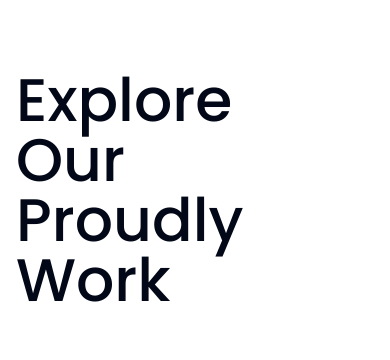
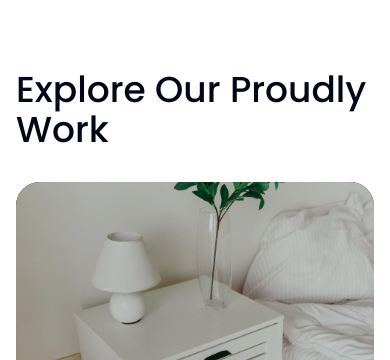
Before and after one commit to shashankaz/relix, a React (Vite) app: page / in a window 390 px wide. Shown: the part 2197-2557 px from the top of the page. Built offline with nearby package versions, Linux system fonts and the light colour scheme.

Commit message:
fix: improve layout and responsiveness of Collections component

```diff
--- a/src/pages/Home/_components/Collections.tsx
+++ b/src/pages/Home/_components/Collections.tsx
@@ -3,13 +3,13 @@ import { ArrowUpRight } from "lucide-react";
 
 const Collections = () => {
   return (
-    <div className="py-20">
+    <div className="pt-20 pb-10">
       <div>
-        <h1 className="text-6xl font-medium capitalize w-1/2">
+        <h1 className="text-4xl md:text-6xl font-medium capitalize md:w-1/2">
           Explore our proudly work
         </h1>
       </div>
-      <div className="grid grid-cols-3 h-screen gap-6 mt-16">
+      <div className="grid grid-cols-1 md:grid-cols-3 min-h-screen gap-6 mt-8 md:mt-16">
         <div className="flex flex-col gap-6">
           <SmallCard title="Timeless Aesthetics" imgSrc="/products/1.jpg" />
           <BigCard title="Curated Elegance" imgSrc="/products/2.jpg" />
@@ -36,7 +36,7 @@ interface CardProps {
 
 const SmallCard = ({ title, imgSrc }: CardProps) => {
   return (
-    <div className="h-1/3 bg-black p-5 rounded-3xl overflow-hidden flex flex-col justify-end relative">
+    <div className="h-60 md:h-1/3 bg-black p-5 rounded-3xl overflow-hidden flex flex-col justify-end relative">
       <div className="flex justify-between z-10">
         <h1 className="text-2xl text-white">{title}</h1>
         <motion.div
@@ -59,7 +59,7 @@ const SmallCard = ({ title, imgSrc }: CardProps) => {
 
 const BigCard = ({ title, imgSrc }: CardProps) => {
   return (
-    <div className="h-2/3 bg-black p-5 rounded-3xl overflow-hidden flex flex-col justify-end relative">
+    <div className="h-60 md:h-2/3 bg-black p-5 rounded-3xl overflow-hidden flex flex-col justify-end relative">
       <div className="flex justify-between z-10">
         <h1 className="text-2xl text-white">{title}</h1>
         <motion.div
```
